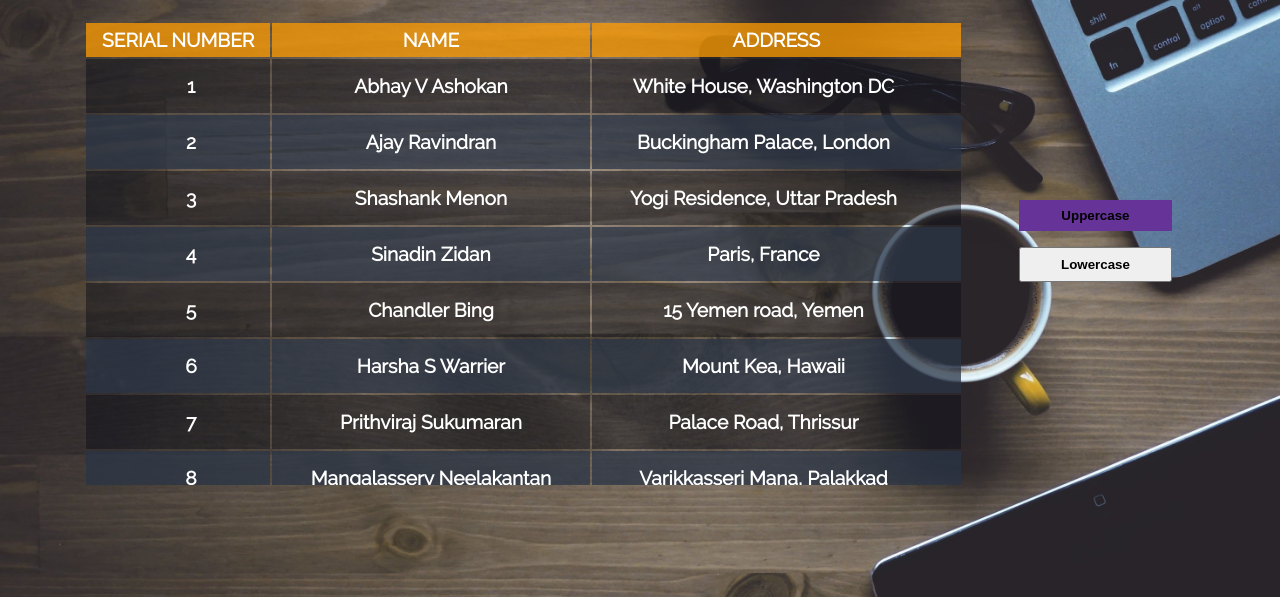
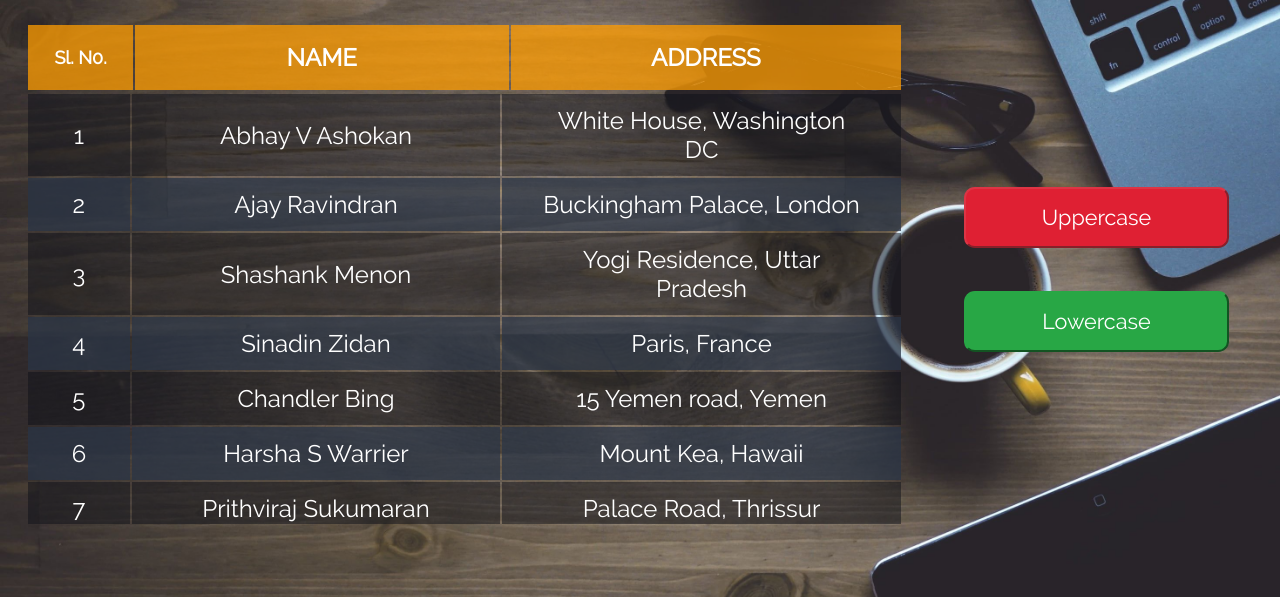
Before and after one commit to AbhayVAshokan/Student-Details, a plain HTML site: page index.html in a window 1280 px wide. Shown: the part 203-800 px from the top of the page. Drawn offline with Linux system fonts and the light colour scheme.

Commit message:
finished html, css

```diff
--- a/index.html
+++ b/index.html
@@ -23,81 +23,82 @@
     <table>
       <thead>
         <tr>
-          <th class="table-serialnumber-cell table-head">SERIAL NUMBER</th>
-          <th class="table-name-cell table-head">NAME</th>
-          <th class="table-address-cell table-head">ADDRESS</th>
+          <th class="table-head table-serialnumber-cell">Sl. N0.</th>
+          <th class="table-head table-name-cell">NAME</th>
+          <th class="table-head table-address-cell">ADDRESS</th>
         </tr>
       </thead>
 
       <tbody>
         <tr class="table-row1">
-          <td class="table-serialnumber-cell">1</td>
-          <td class="table-name-cell">Abhay V Ashokan</td>
-          <td class="table-address-cell">White House, Washington DC</td>
+          <td>1</td>
+          <td>Abhay V Ashokan</td>
+          <td>White House, Washington DC</td>
         </tr>
 
         <tr class="table-row2">
-          <td class="table-serialnumber-cell">2</td>
-          <td class="table-name-cell">Ajay Ravindran</td>
-          <td class="table-address-cell">Buckingham Palace, London</td>
+          <td>2</td>
+          <td>Ajay Ravindran</td>
+          <td>Buckingham Palace, London</td>
         </tr>
 
         <tr class="table-row1">
-          <td class="table-serialnumber-cell">3</td>
-          <td class="table-name-cell">Shashank Menon</td>
-          <td class="table-address-cell">Yogi Residence, Uttar Pradesh</td>
+          <td>3</td>
+          <td>Shashank Menon</td>
+          <td>Yogi Residence, Uttar Pradesh</td>
         </tr>
 
         <tr class="table-row2">
-          <td class="table-serialnumber-cell">4</td>
-          <td class="table-name-cell">Sinadin Zidan</td>
-          <td class="table-address-cell">Paris, France</td>
+          <td>4</td>
+          <td>Sinadin Zidan</td>
+          <td>Paris, France</td>
         </tr>
 
         <tr class="table-row1">
-          <td class="table-serialnumber-cell">5</td>
-          <td class="table-name-cell">Chandler Bing</td>
-          <td class="table-address-cell">15 Yemen road, Yemen</td>
+          <td>5</td>
+          <td>Chandler Bing</td>
+          <td>15 Yemen road, Yemen</td>
         </tr>
 
         <tr class="table-row2">
-          <td class="table-serialnumber-cell">6</td>
-          <td class="table-name-cell">Harsha S Warrier</td>
-          <td class="table-address-cell">Mount Kea, Hawaii</td>
+          <td>6</td>
+          <td>Harsha S Warrier</td>
+          <td>Mount Kea, Hawaii</td>
         </tr>
 
         <tr class="table-row1">
-          <td class="table-serialnumber-cell">7</td>
-          <td class="table-name-cell">Prithviraj Sukumaran</td>
-          <td class="table-address-cell">Palace Road, Thrissur</td>
+          <td>7</td>
+          <td>Prithviraj Sukumaran</td>
+          <td>Palace Road, Thrissur</td>
         </tr>
 
         <tr class="table-row2">
-          <td class="table-serialnumber-cell">8</td>
-          <td class="table-name-cell">Mangalassery Neelakantan</td>
-          <td class="table-address-cell">Varikkasseri Mana, Palakkad</td>
+          <td>8</td>
+          <td>Mangalassery Neelakantan</td>
+          <td>Varikkasseri Mana, Palakkad</td>
         </tr>
 
         <tr class="table-row1">
-          <td class="table-serialnumber-cell">9</td>
-          <td class="table-name-cell">Sivagami</td>
-          <td class="table-address-cell">Mahishmati</td>
+          <td>9</td>
+          <td>Sivagami</td>
+          <td>Mahishmati</td>
         </tr>
 
         <tr class="table-row2">
-          <td class="table-serialnumber-cell">10</td>
-          <td class="table-name-cell">Tony Stark</td>
-          <td class="table-address-cell">Stark Tower, 200 Park Avenue</td>
+          <td>10</td>
+          <td>Tony Stark</td>
+          <td>Stark Tower, 200 Park Avenue</td>
         </tr>
       </tbody>
     </table>
 
     <div class="api-buttons">
-      <button class="api-button uppercase-button">Uppercase</button>
-      <button class="api-button lowercase-button">Lowercase</button>
+      <button class="api-button" id="uppercase-button">Uppercase</button>
+      <button class="api-button" id="lowercase-button">Lowercase</button>
     </div>
   </div>
 
+  <script src="script.js"></script>
 </body>
 
 </html>
--- /dev/null
+++ b/script.js
@@ -0,0 +1,13 @@
+uppercaseBtn = document.getElementById("uppercase-button");
+lowercaseBtn = document.getElementById("lowercase-button");
+
+uppercaseBtn.onclick = toUpper;
+lowercaseBtn.onclick = toLower;
+
+function toUpper() {
+  console.log("to uppercase");
+}
+
+function toLower() {
+  console.log("to lowercase");
+}
--- a/styles.css
+++ b/styles.css
@@ -5,6 +5,7 @@
 
 @font-face {
   font-family: Raleway;
+  font-weight: 100;
   src: url('./assets/fonts/Raleway-Regular.ttf');
 }
 
@@ -19,9 +20,8 @@
   flex-direction: column;
   flex-wrap: wrap;
   align-items: center;
-  font-size: 2.4vh;
+  font-size: 1.5em;
   font-family: Raleway;
-  font-weight: 600;
 }
 
 .jumbotron {
@@ -37,7 +37,7 @@
 .main-heading {
   color: rgba(255, 165, 29);
   font-family: BubblegumSans;
-  font-weight: bold;
+  font-weight: 500;
   font-size: 8vw;
   height: 100%;
   margin: 0%;
@@ -62,9 +62,27 @@ table {
   float: left;
   color: white;
   text-align: center;
+}
+
+thead {
+  display: table;
+  width: 100%;
+}
+
+.table-serialnumber-cell {
+  width: 5.7vw;
+  font-size: 0.75em;
+}
+
+.table-address-cell {
+  width: 22.5vw;
+}
+
+tbody {
   display: block;
+  height: 54vh;
   overflow: auto;
-  height: 60vh;
+  width: 100%;
 }
 
 .table-row1 {
@@ -75,16 +93,8 @@ table {
   background-color: rgba(42, 52, 70, 0.75);
 }
 
-.table-serialnumber-cell {
-  padding: 2vh 3vw 2vh 5vw
-}
-
-.table-name-cell {
-  padding: 2vh 3vw
-}
-
-.table-address-cell {
-  padding: 2vh 5vw 2vh 3vw
+td {
+  padding: 0.5em 3vw
 }
 
 .table-row1:hover,
@@ -95,7 +105,7 @@ table {
 
 .table-head {
   background-color: rgba(255, 157, 0, 0.75);
-  padding: 0.75vh 2vh;
+  padding: 0.75em 2vh;
 }
 
 .api-buttons {
@@ -106,28 +116,79 @@ table {
 }
 
 .api-button {
-  margin: 1vh 5vh;
-  padding: 1vh 5vh;
-  font-weight: bold;
+  margin: 1em 2em;
+  padding: 0.75em 3.5em;
+  font-size: 0.9em;
+  font-family: Raleway;
 }
 
-.uppercase-button {
-  background-color: rebeccapurple;
-  border: rebeccapurple;
+#uppercase-button {
+  color: #fff;
+  background-color: #df2033;
+  border-color: #dc3545;
+  border-radius: 0.5em;
 }
 
-.uppercase-button:hover {
-  background-color: aqua;
-  border: aqua;
+#uppercase-button:hover {
+  color: #fff;
+  background-color: #c82333;
+  border-color: #bd2130;
 }
 
-.uppercase-button:active {
-  background-color: red;
-  border: red;
+#uppercase-button:active {
+  color: #fff;
+  background-color: #c82333;
+  border-color: #bd2130;
+  box-shadow: 0 0 0 0.2rem rgba(225, 83, 97, 0.5);
 }
 
-@media screen and (max-width: 800px) {
+#lowercase-button {
+  color: #fff;
+  background-color: #28a745;
+  border-color: #28a745;
+  border-radius: 0.5em;
+}
+
+#lowercase-button:hover {
+  color: #fff;
+  background-color: #218838;
+  border-color: #1e7e34;
+}
+
+#lowercase-button:active {
+  color: #fff;
+  background-color: #218838;
+  border-color: #1e7e34;
+  box-shadow: 0 0 0 0.2rem rgba(72, 180, 97, 0.5);
+}
+
+@media screen and (max-width: 900px) {
+  .body-class {
+    font-size: 1.2em;
+  }
   .main-container {
     flex-direction: column;
   }
+  .table-address-cell {
+    width: 35vw;
+  }
+  .table-serialnumber-cell {
+    max-width: 6.5vw;
+    font-size: 0.75em;
+  }
+  td {
+    padding: 0.5em 3vw
+  }
+  .api-button {
+    margin: 0.25em 2em;
+  }
 }
+
+@media screen and (min-width: 900px) and (max-width: 1500px) {
+  .table-address-cell {
+    width: 28vw;
+  }
+  .table-name-cell {
+    min-width: 20vw;
+  }
+}
```
